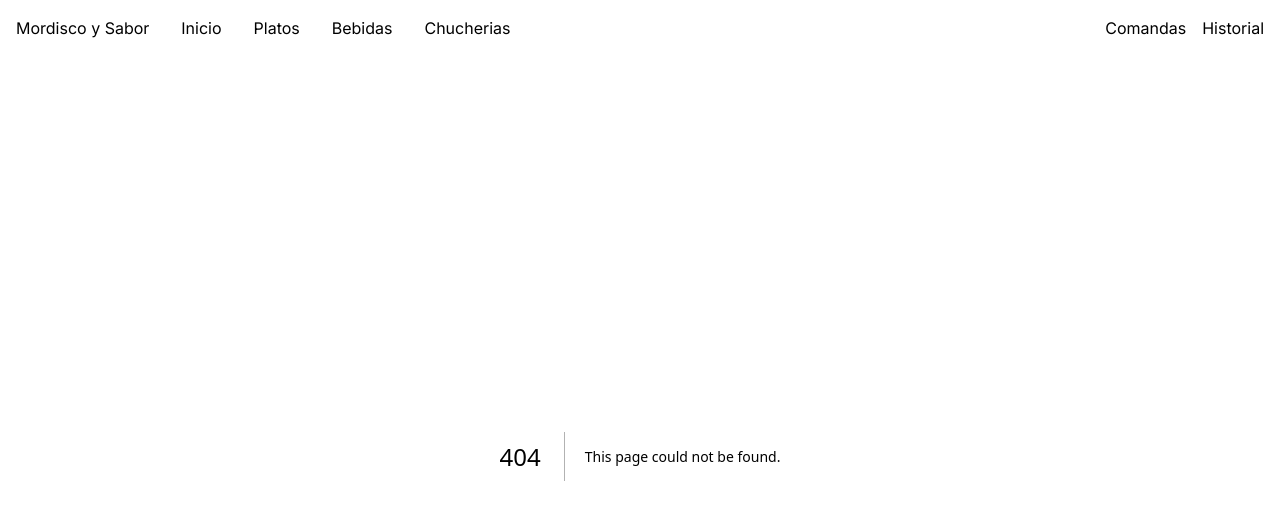
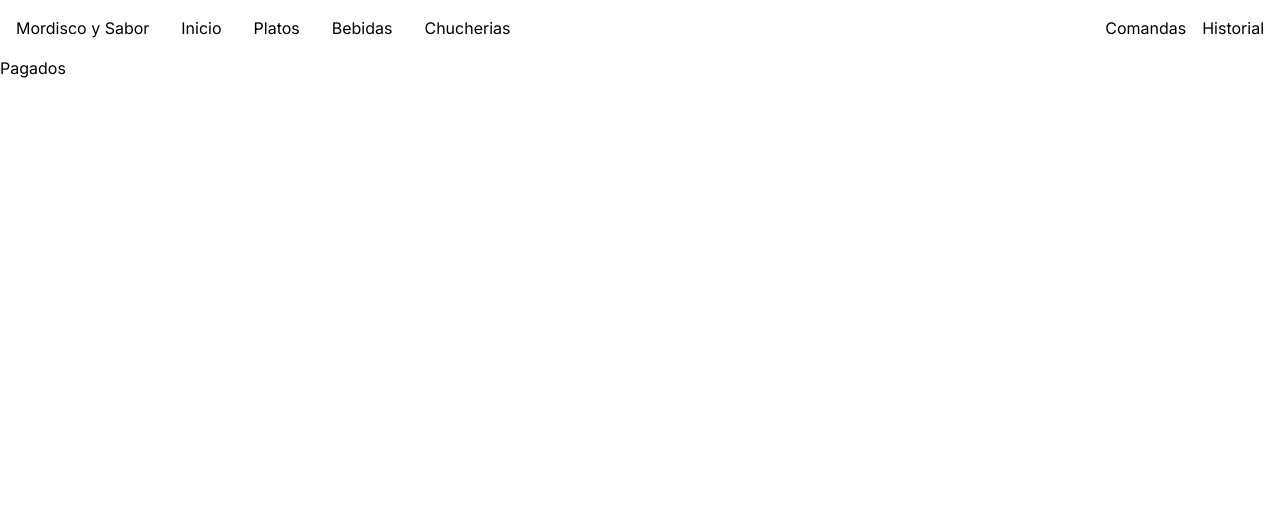
Before and after one commit to 30Bkr/sistema, a Next.js app: page /pago in a window 1280 px wide. Before the commit this address had no page. Shown: the top 520 px of the page. Built offline with nearby package versions, Linux system fonts and the light colour scheme.

Commit message:
agregamos pago

```diff
--- a/components/Comandas.jsx
+++ b/components/Comandas.jsx
@@ -5,7 +5,7 @@ import React, { useState } from 'react'
 const Comandas = props => {
   const { id, img, price, eliminar} = props
   const [unidad, setUnidad] = useState(1)
-  const {orden, setOrden, comanda, setComanda} = usePedidos()
+  const {orden, comanda, setComanda} = usePedidos()
 
 
   const sumarPedido = (event, peso) => {
--- a/components/Orden.jsx
+++ b/components/Orden.jsx
@@ -17,15 +17,15 @@ const Orden= () => {
   }
 
   const facturar = () => {
-    const vendido = {
-      productos: comanda,
-      productosTotales: comanda.length,
-      precio: precioTotal(comanda),
-    }
-    setComandas([...comandas, vendido])
-    setComanda([])
-    setOrden([])
-    cerrar()
+    // const vendido = {
+    //   productos: comanda,
+    //   productosTotales: comanda.length,
+    //   precio: precioTotal(comanda),
+    // }
+    // setComandas([...comandas, vendido])
+    // setComanda([])
+    // setOrden([])
+    cerrar();
   }
   return (
 <aside className={`${abierto? 'flex' : 'hidden'} ckeckout-side-menu flex-col fixed right-4 top-0  border border-black rounded-lg  bg-white`}
@@ -63,7 +63,7 @@ const Orden= () => {
             ${precioTotal(comanda)}
           </span>
         </p>
-        <Link href='/comandas' >
+        <Link href='/pago' >
           <button
             className='w-full h-12 bg-black rounded-lg'
             onClick={()=> facturar()}
@@ -72,7 +72,6 @@ const Orden= () => {
           </button>
         </Link>
       </div>
-
     </aside>
   )
 }
--- /dev/null
+++ b/src/app/pago/page.jsx
@@ -0,0 +1,13 @@
+'use client'
+import { usePedidos } from '@/context/ComidaContext'
+import React from 'react'
+
+const Pago = () => {
+  const {orden, comanda, comandas, setcomanda, setcomandas} = usePedidos()
+
+  return (
+    <div>Pagados</div>
+  )
+}
+
+export default Pago
```
